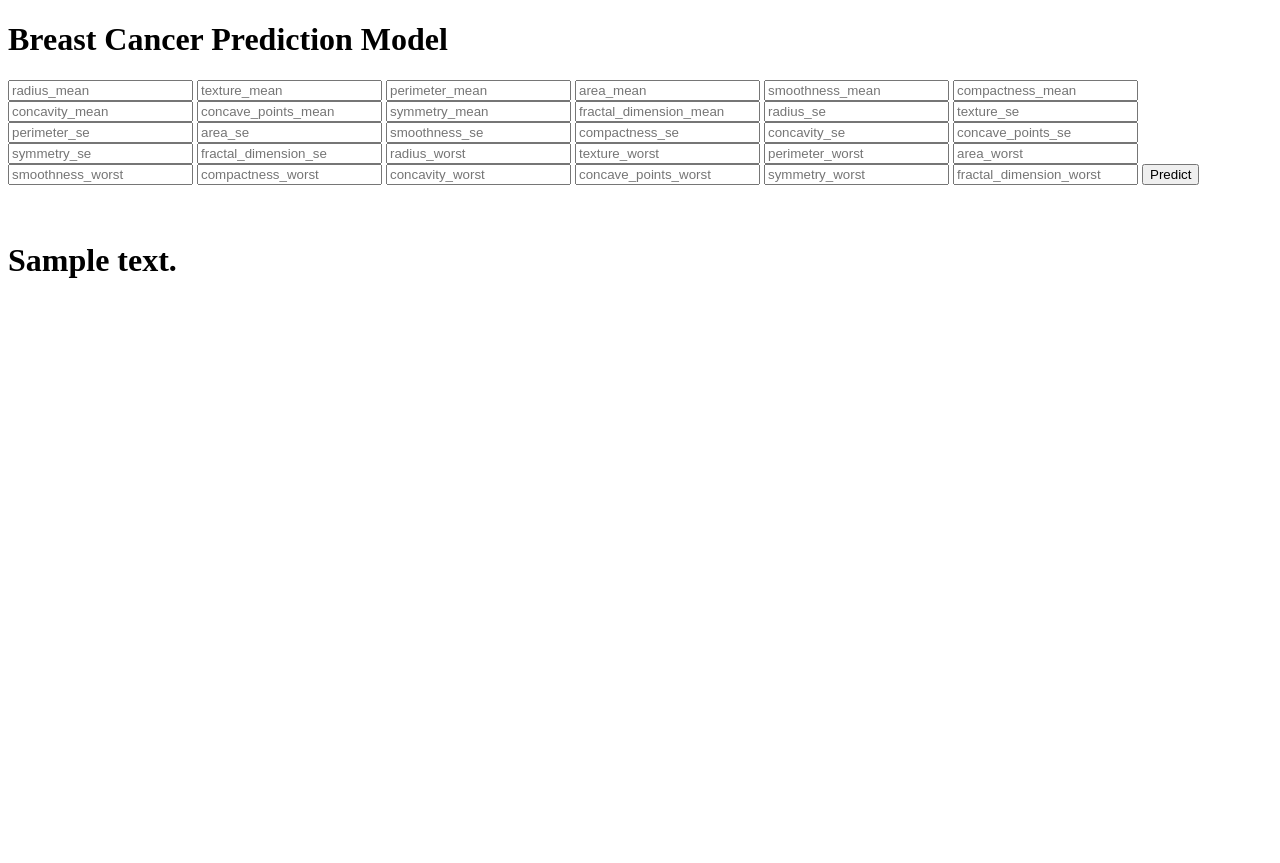
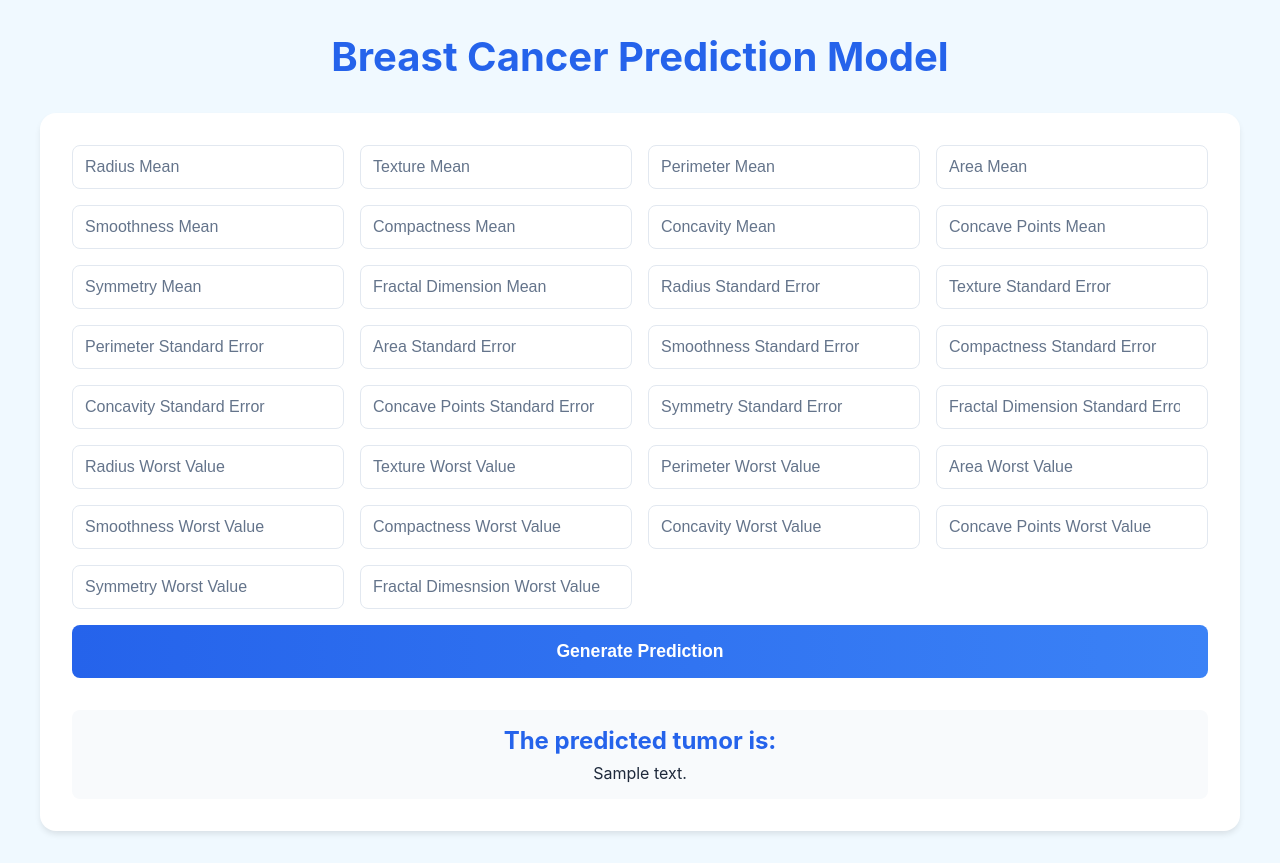
Before and after one commit to annabellejkanch/BreastCancerTumorPrediction, a Flask app: template templates/temp.html in a window 1280 px wide. Before the commit the page ends 278 px from the top, so only its background shows below. Run offline with Flask 3, Linux system fonts and the light colour scheme; the template is opened without the code that fills it: most values are stand-ins (such as "Sample title", 1, 10 or a date in 2020); parts of the project's set-up code (start-up, migrations or seed data) failed here and were passed over.

Commit message:
Update temp.html

```diff
--- a/templates/temp.html
+++ b/templates/temp.html
@@ -1,58 +1,177 @@
 <!DOCTYPE html>
-<html >
-<!--From https://codepen.io/frytyler/pen/EGdtg-->
+<html lang="en">
 <head>
   <meta charset="UTF-8">
-  <title>ML API</title>
-<!--  <link rel="style"href="style.css">-->
-<!--    <link rel="stylesheet" href="styles.css">-->
+  <meta name="viewport" content="width=device-width, initial-scale=1.0">
+  <title>Breast Cancer Prediction</title>
+  <style>
+    :root {
+      --primary-color: #2563eb;
+      --secondary-color: #3b82f6;
+      --background-color: #f0f9ff;
+      --card-color: #ffffff;
+      --text-primary: #1e293b;
+      --text-secondary: #64748b;
+    }
+
+    * {
+      box-sizing: border-box;
+      margin: 0;
+      padding: 0;
+    }
+
+    body {
+      font-family: 'Inter', system-ui, -apple-system, sans-serif;
+      background-color: var(--background-color);
+      color: var(--text-primary);
+      min-height: 100vh;
+      padding: 2rem;
+    }
+
+    .container {
+      max-width: 1200px;
+      margin: 0 auto;
+    }
+
+    .header {
+      text-align: center;
+      margin-bottom: 2rem;
+    }
+
+    .header h1 {
+      font-size: 2.5rem;
+      color: var(--primary-color);
+      margin-bottom: 1rem;
+    }
+
+    .card {
+      background: var(--card-color);
+      border-radius: 1rem;
+      box-shadow: 0 4px 6px -1px rgb(0 0 0 / 0.1);
+      padding: 2rem;
+    }
+
+    .form-grid {
+      display: grid;
+      grid-template-columns: repeat(auto-fit, minmax(250px, 1fr));
+      gap: 1rem;
+    }
+
+    .input-group {
+      margin-bottom: 1rem;
+    }
+
+    input {
+      width: 100%;
+      padding: 0.75rem;
+      border: 1px solid #e2e8f0;
+      border-radius: 0.5rem;
+      font-size: 1rem;
+      transition: all 0.2s;
+      background-color: white;
+    }
+
+    input:focus {
+      outline: none;
+      border-color: var(--primary-color);
+      box-shadow: 0 0 0 3px rgba(37, 99, 235, 0.1);
+    }
+
+    input::placeholder {
+      color: var(--text-secondary);
+    }
+
+    button {
+      width: 100%;
+      padding: 1rem;
+      background: linear-gradient(to right, var(--primary-color), var(--secondary-color));
+      color: white;
+      border: none;
+      border-radius: 0.5rem;
+      font-size: 1.1rem;
+      font-weight: 600;
+      cursor: pointer;
+      transition: transform 0.2s;
+      margin-top: 1rem;
+    }
+
+    button:hover {
+      transform: translateY(-2px);
+    }
+
+    .prediction {
+      margin-top: 2rem;
+      padding: 1rem;
+      background-color: #f8fafc;
+      border-radius: 0.5rem;
+      text-align: center;
+    }
+
+    .prediction h2 {
+      color: var(--primary-color);
+      margin-bottom: 0.5rem;
+    }
+
+    @media (max-width: 768px) {
+      body {
+        padding: 1rem;
+      }
+
+      .card {
+        padding: 1rem;
+      }
+    }
+  </style>
 </head>
+<body>
+  <div class="container">
+    <div class="header">
+      <h1>Breast Cancer Prediction Model</h1>
+    </div>
 
-<body>
- <div class="login">
-	<h1>Breast Cancer Prediction Model</h1>
-    <form action="{{ url_for('predict')}}"method="post">
-        <input type="text" name="radius_mean" placeholder="radius_mean" required="required" />
-        <input type="text" name="texture_mean" placeholder="texture_mean" required="required" />
-        <input type="text" name="perimeter_mean" placeholder="perimeter_mean" required="required" />
-        <input type="text" name="area_mean" placeholder="area_mean" required="required" />
-        <input type="text" name="smoothness_mean" placeholder="smoothness_mean" required="required" />
-        <input type="text" name="compactness_mean" placeholder="compactness_mean" required="required" />
-        <input type="text" name="concavity_mean" placeholder="concavity_mean" required="required" />
-        <input type="text" name="concave_points_mean" placeholder="concave_points_mean" required="required" />
-        <input type="text" name="symmetry_mean" placeholder="symmetry_mean" required="required" />
-        <input type="text" name="fractal_dimension_mean" placeholder="fractal_dimension_mean" required="required" />
-        <input type="text" name="radius_se" placeholder="radius_se" required="required" />
-        <input type="text" name="texture_se" placeholder="texture_se" required="required" />
-        <input type="text" name="perimeter_se" placeholder="perimeter_se" required="required" />
-        <input type="text" name="area_se" placeholder="area_se" required="required" />
-        <input type="text" name="smoothness_se" placeholder="smoothness_se" required="required" />
-        <input type="text" name="compactness_se" placeholder="compactness_se" required="required" />
-        <input type="text" name="concavity_se" placeholder="concavity_se" required="required" />
-        <input type="text" name="concave_points_se" placeholder="concave_points_se" required="required" />
-        <input type="text" name="symmetry_se" placeholder="symmetry_se" required="required" />
-        <input type="text" name="fractal_dimension_se" placeholder="fractal_dimension_se" required="required" />
-        <input type="text" name="radius_worst" placeholder="radius_worst" required="required" />
-        <input type="text" name="texture_worst" placeholder="texture_worst" required="required" />
-        <input type="text" name="perimeter_worst" placeholder="perimeter_worst" required="required" />
-        <input type="text" name="area_worst" placeholder="area_worst" required="required" />
-        <input type="text" name="smoothness_worst" placeholder="smoothness_worst" required="required" />
-        <input type="text" name="compactness_worst" placeholder="compactness_worst" required="required" />
-        <input type="text" name="concavity_worst" placeholder="concavity_worst" required="required" />
-        <input type="text" name="concave_points_worst" placeholder="concave_points_worst" required="required" />
-        <input type="text" name="symmetry_worst" placeholder="symmetry_worst" required="required" />
-        <input type="text" name="fractal_dimension_worst" placeholder="fractal_dimension_worst" required="required"/>
-        <button type="submit" class="btn btn-primary btn-block btn-large">Predict</button>
-    </form>
+    <div class="card">
+      <form action="{{ url_for('predict')}}" method="post">
+        <div class="form-grid">
+          <input type="number" step="0.001" name="radius_mean" placeholder="Radius Mean" required />
+          <input type="number" step="0.001" name="texture_mean" placeholder="Texture Mean" required />
+          <input type="number" step="0.001" name="perimeter_mean" placeholder="Perimeter Mean" required />
+          <input type="number" step="0.001" name="area_mean" placeholder="Area Mean" required />
+          <input type="number" step="0.001" name="smoothness_mean" placeholder="Smoothness Mean" required />
+          <input type="number" step="0.001" name="compactness_mean" placeholder="Compactness Mean" required />
+          <input type="number" step="0.001" name="concavity_mean" placeholder="Concavity Mean" required />
+          <input type="number" step="0.001" name="concave_points_mean" placeholder="Concave Points Mean" required />
+          <input type="number" step="0.001" name="symmetry_mean" placeholder="Symmetry Mean" required />
+          <input type="number" step="0.001" name="fractal_dimension_mean" placeholder="Fractal Dimension Mean" required />
+          <input type="number" step="0.001" name="radius_se" placeholder="Radius Standard Error" required />
+          <input type="number" step="0.001" name="texture_se" placeholder="Texture Standard Error" required />
+          <input type="number" step="0.001" name="perimeter_se" placeholder="Perimeter Standard Error" required />
+          <input type="number" step="0.001" name="area_se" placeholder="Area Standard Error" required />
+          <input type="number" step="0.001" name="smoothness_se" placeholder="Smoothness Standard Error" required />
+          <input type="number" step="0.001" name="compactness_se" placeholder="Compactness Standard Error" required />
+          <input type="number" step="0.001" name="concavity_se" placeholder="Concavity Standard Error" required />
+          <input type="number" step="0.001" name="concave_points_se" placeholder="Concave Points Standard Error" required />
+          <input type="number" step="0.001" name="symmetry_se" placeholder="Symmetry Standard Error" required />
+          <input type="number" step="0.001" name="fractal_dimension_se" placeholder="Fractal Dimension Standard Error" required />
+          <input type="number" step="0.001" name="radius_worst" placeholder="Radius Worst Value" required />
+          <input type="number" step="0.001" name="texture_worst" placeholder="Texture Worst Value" required />
+          <input type="number" step="0.001" name="perimeter_worst" placeholder="Perimeter Worst Value" required />
+          <input type="number" step="0.001" name="area_worst" placeholder="Area Worst Value" required />
+          <input type="number" step="0.001" name="smoothness_worst" placeholder="Smoothness Worst Value" required />
+          <input type="number" step="0.001" name="compactness_worst" placeholder="Compactness Worst Value" required />
+          <input type="number" step="0.001" name="concavity_worst" placeholder="Concavity Worst Value" required />
+          <input type="number" step="0.001" name="concave_points_worst" placeholder="Concave Points Worst Value" required />
+          <input type="number" step="0.001" name="symmetry_worst" placeholder="Symmetry Worst Value" required />
+          <input type="number" step="0.001" name="fractal_dimension_worst" placeholder="Fractal Dimesnsion Worst Value" required />
+        </div>
 
-   <br>
-   <br>
-     <h1 id="predi">
-   {{ prediction_text }}
-     </h1>
+        <button type="submit">Generate Prediction</button>
+      </form>
 
- </div>
-
-
+      <div class="prediction">
+        <h2>The predicted tumor is: </h2>
+        <p id="prediction-text">{{ prediction_text }}</p>
+      </div>
+    </div>
+  </div>
 </body>
 </html>
```
